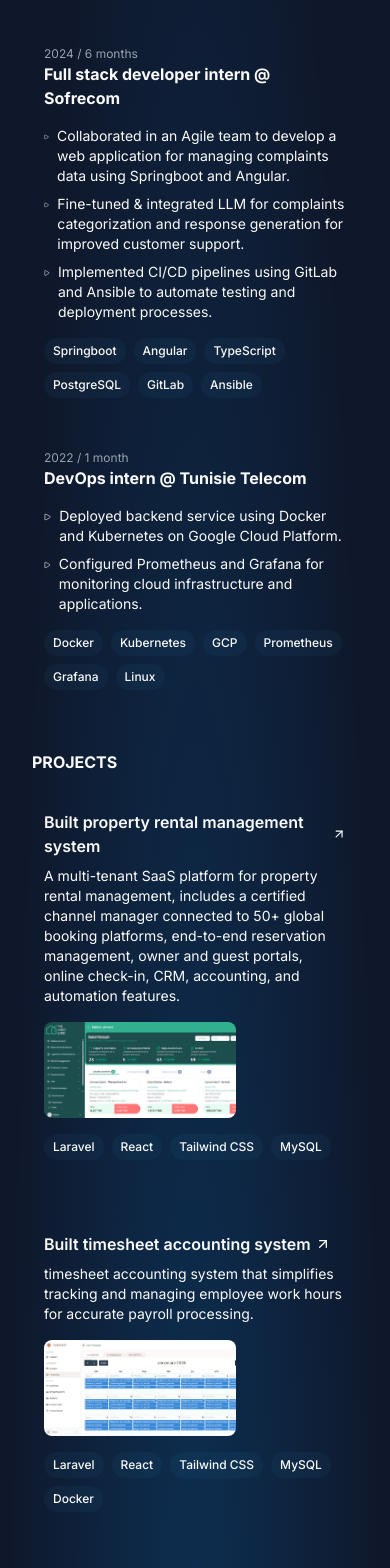
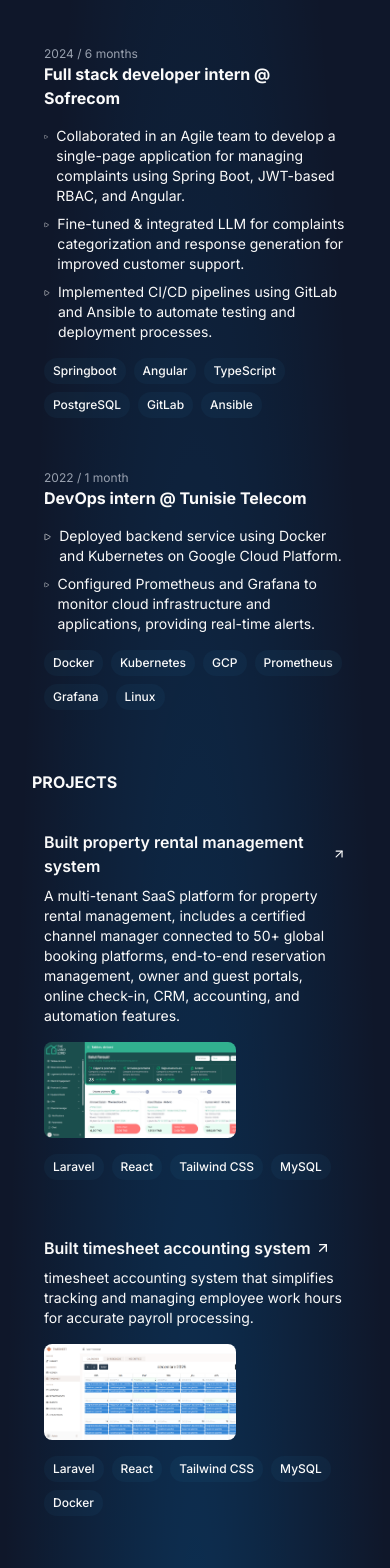
Before and after one commit to azizktata/portfolio, a Next.js app: page / in a window 390 px wide. Shown: the part 1200-2768 px from the top of the page. Built offline with nearby package versions, Linux system fonts and the light colour scheme.

Commit message:
cv update

```diff
--- a/app/page.tsx
+++ b/app/page.tsx
@@ -107,7 +107,7 @@
                 timeline="2024 / 6 months"
                 position="Full stack developer intern @ Sofrecom"
                 description={[
-                  "Collaborated in an Agile team to develop a web application for managing complaints data using Springboot and Angular.",
+                  "Collaborated in an Agile team to develop a single-page application for managing complaints using Spring Boot, JWT-based RBAC, and Angular.",
                   "Fine-tuned & integrated LLM for complaints categorization and response generation for improved customer support.",
                   "Implemented CI/CD pipelines using GitLab and Ansible to automate testing and deployment processes.",
                 ]}
@@ -118,7 +118,7 @@
                 position="DevOps intern @ Tunisie Telecom"
                 description={[
                   "Deployed backend service using Docker and Kubernetes on Google Cloud Platform.",
-                  "Configured Prometheus and Grafana for monitoring cloud infrastructure and applications.",
+                  "Configured Prometheus and Grafana to monitor cloud infrastructure and applications, providing real-time alerts.",
                 ]}
                 techStack={["Docker", "Kubernetes", "GCP", "Prometheus", "Grafana", "Linux"]}
               />
--- a/components/card-project.tsx
+++ b/components/card-project.tsx
@@ -17,7 +17,7 @@
   techStack: string[];
 }) {
   return (
-    <div id="project" className="flex flex-col mb-12">
+    <div id="project" className="flex flex-col mb-8 sm:mb-12">
       <div className="group flex flex-col items-start sm:flex-row sm:gap-6 group/card hover:bg-gray-50 dark:hover:bg-white/5 hover:backdrop-blur-lg hover:drop-shadow-sm p-3 rounded-md transition-all duration-200 group-hover/list:opacity-60 hover:opacity-100">
         <div className="flex flex-col sm:order-2">
           <div className="flex items-center gap-1 group group-hover:text-primary cursor-pointer mb-2 ">
```
Also changed, not shown: public/thumbnail.png (added), 1 other file (tests, documents, lock files or other folders).
